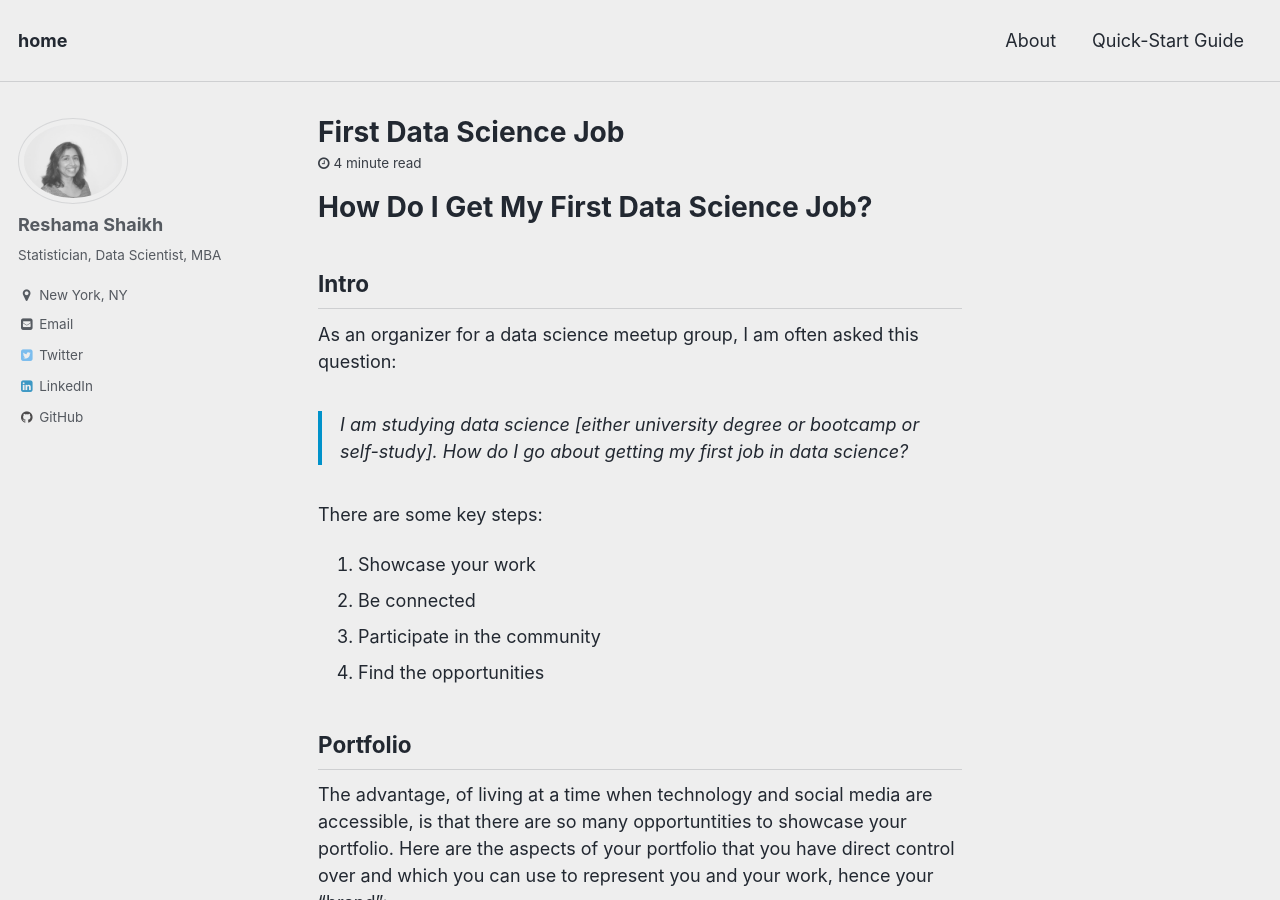
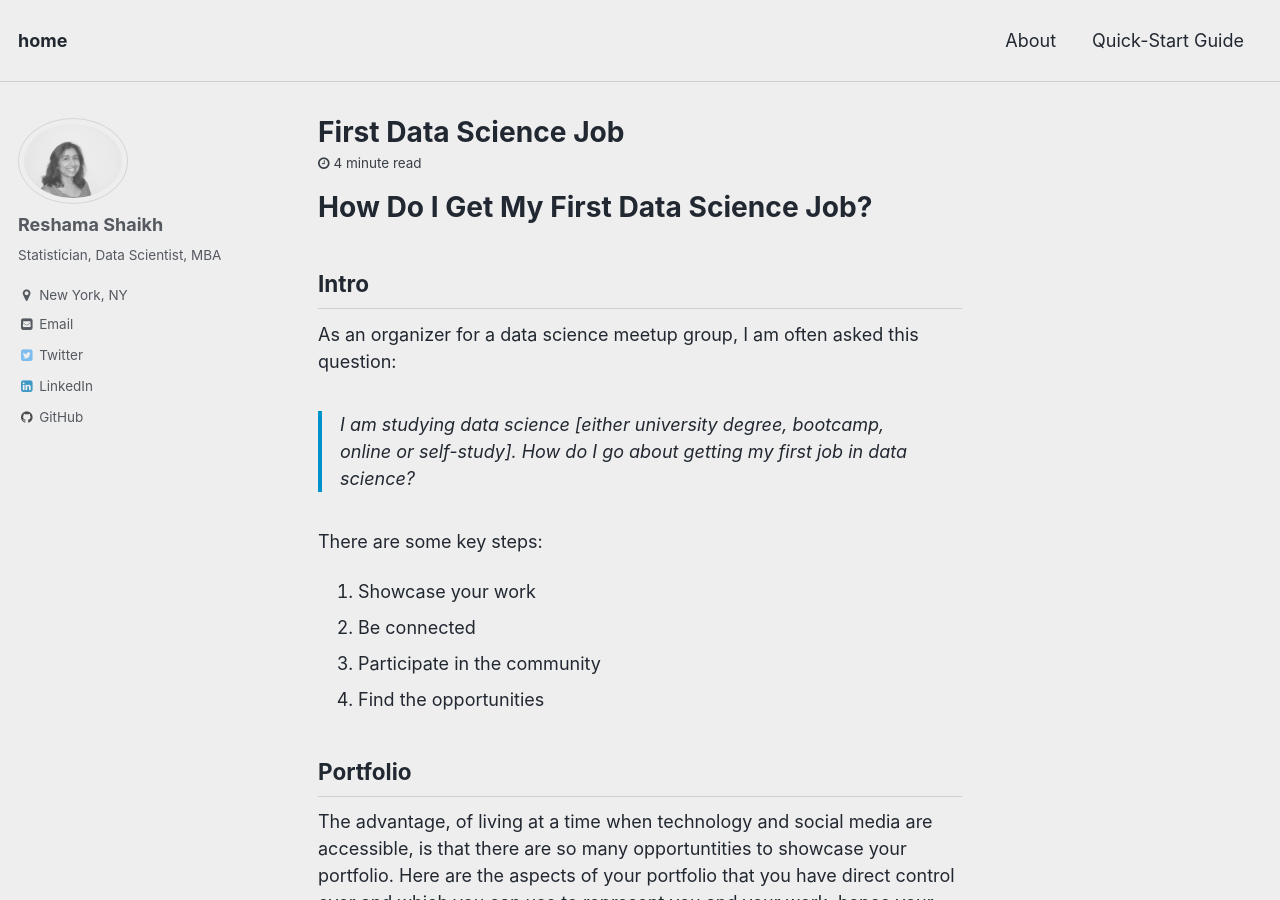
Before and after one commit to reshamas/reshamas.github.io, a Jekyll site: the page built from _posts/2018-02-26-first-data-science-job.md, in a window 1280 px wide and 900 px high. Built offline with Jekyll 4.4.1, drawn with Linux system fonts in a browser that asks for light colours.

Commit message:
Update 2018-02-26-first-data-science-job.md

```diff
--- a/_posts/2018-02-26-first-data-science-job.md
+++ b/_posts/2018-02-26-first-data-science-job.md
@@ -2,7 +2,7 @@
 
 ## Intro
 As an organizer for a data science meetup group, I am often asked this question:
->*I am studying data science [either university degree or bootcamp or self-study].  How do I go about getting my first job in data science?*
+>*I am studying data science [either university degree, bootcamp, online or self-study].  How do I go about getting my first job in data science?*
 
 There are some key steps:
 1.  Showcase your work
```
